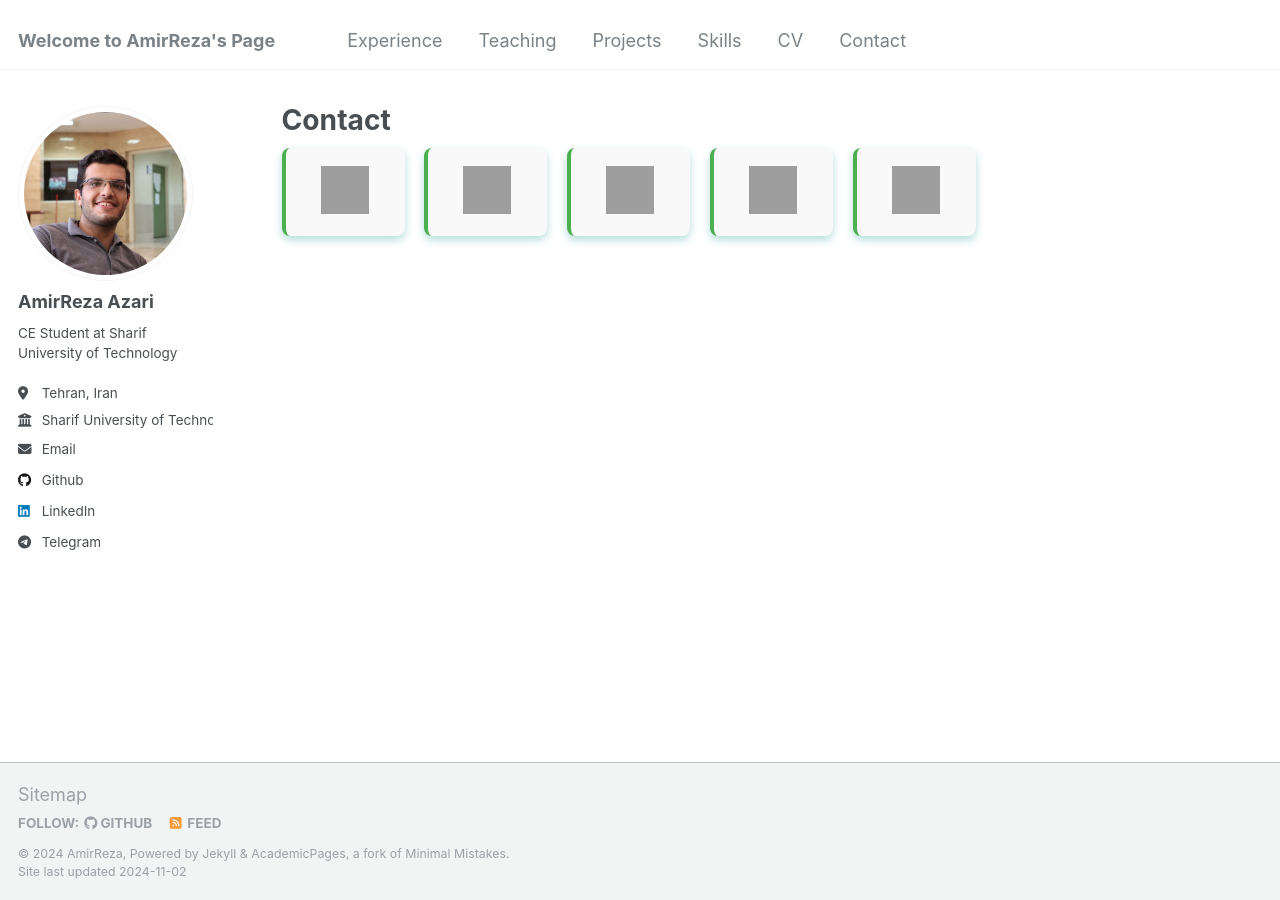
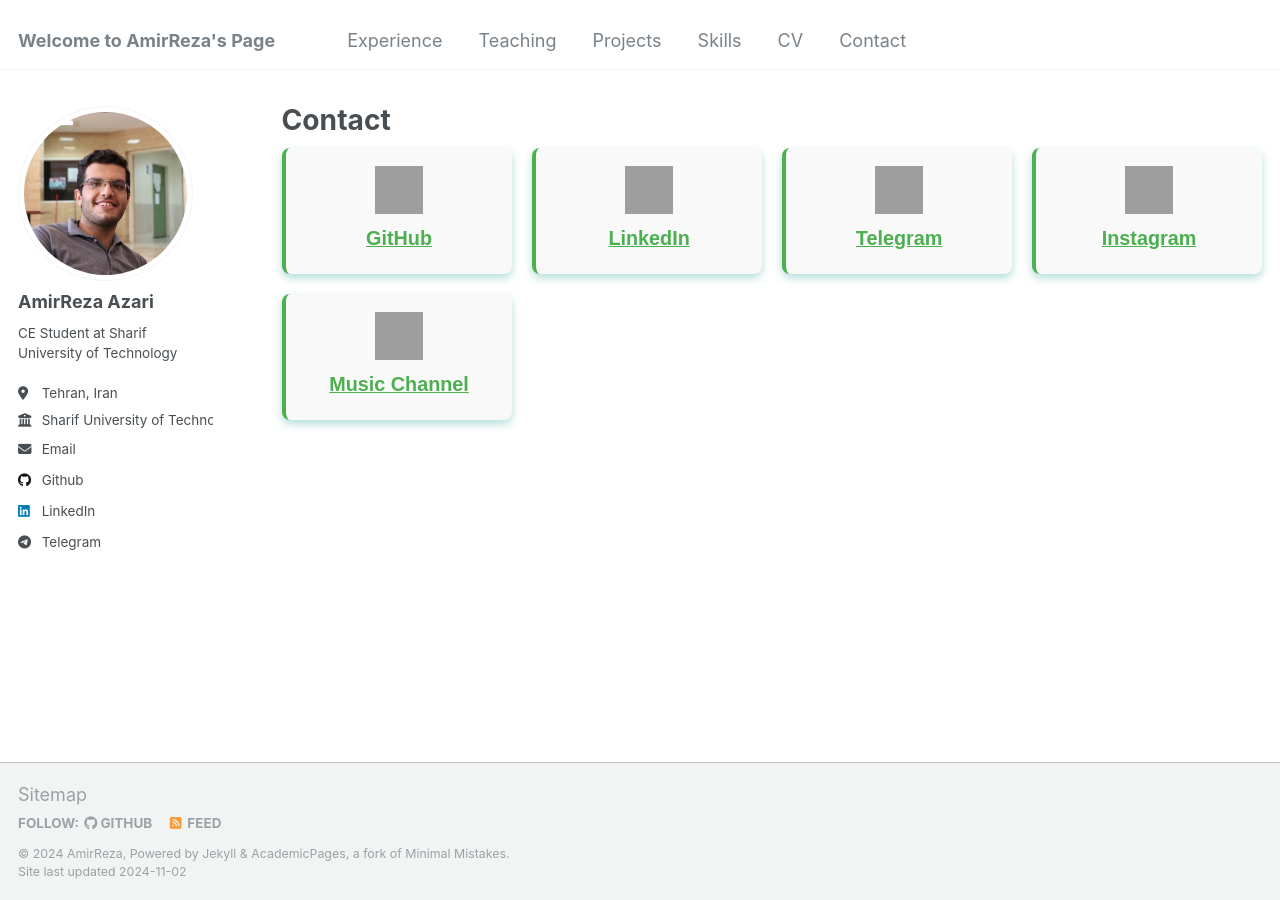
Before and after one commit to Amirreza81/Amirreza81.github.io, a Jekyll site: the page built from _pages/contact.md, in a window 1280 px wide. Built offline with Jekyll 4.4.1, drawn with Linux system fonts in a browser that asks for light colours; grey boxes are pictures that could not be loaded.

Commit message:
edit contact page

```diff
--- a/_pages/contact.md
+++ b/_pages/contact.md
@@ -9,37 +9,32 @@ author_profile: true
 
   <!-- GitHub Card -->
   <div class="contact-card animated-card" style="--delay: 0;">
-    <a href="https://github.com/Amirreza81" target="_blank">
-      <img src="https://img.icons8.com/material-outlined/48/000000/github.png" alt="GitHub" class="icon">
-    </a>
+    <img src="https://img.icons8.com/material-outlined/48/000000/github.png" alt="GitHub" class="icon">
+    <a href="https://github.com/Amirreza81" target="_blank" class="contact-link">GitHub</a>
   </div>
 
   <!-- LinkedIn Card -->
   <div class="contact-card animated-card" style="--delay: 1;">
-    <a href="https://www.linkedin.com/in/amirreza-azari-2b3a13229/" target="_blank">
-      <img src="https://img.icons8.com/ios-glyphs/48/000000/linkedin.png" alt="LinkedIn" class="icon">
-    </a>
+    <img src="https://img.icons8.com/ios-glyphs/48/000000/linkedin.png" alt="LinkedIn" class="icon">
+    <a href="https://www.linkedin.com/in/amirreza-azari-2b3a13229/" target="_blank" class="contact-link">LinkedIn</a>
   </div>
 
   <!-- Telegram Card -->
   <div class="contact-card animated-card" style="--delay: 2;">
-    <a href="https://t.me/AmirReza_Azari" target="_blank">
-      <img src="https://img.icons8.com/ios-filled/48/000000/telegram-app.png" alt="Telegram" class="icon">
-    </a>
+    <img src="https://img.icons8.com/ios-filled/48/000000/telegram-app.png" alt="Telegram" class="icon">
+    <a href="https://t.me/AmirReza_Azari" target="_blank" class="contact-link">Telegram</a>
   </div>
 
   <!-- Instagram Card -->
   <div class="contact-card animated-card" style="--delay: 3;">
-    <a href="https://instagram.com/amirrezaazari_" target="_blank">
-      <img src="https://img.icons8.com/ios-filled/48/000000/instagram-new.png" alt="Instagram" class="icon">
-    </a>
+    <img src="https://img.icons8.com/ios-filled/48/000000/instagram-new.png" alt="Instagram" class="icon">
+    <a href="https://instagram.com/amirrezaazari_" target="_blank" class="contact-link">Instagram</a>
   </div>
 
   <!-- Music Channel Card -->
   <div class="contact-card animated-card" style="--delay: 4;">
-    <a href="https://t.me/avayeamir" target="_blank">
-      <img src="https://img.icons8.com/ios-glyphs/48/000000/music.png" alt="Music Channel" class="icon">
-    </a>
+    <img src="https://img.icons8.com/ios-glyphs/48/000000/music.png" alt="Music Channel" class="icon">
+    <a href="https://t.me/avayeamir" target="_blank" class="contact-link">Music Channel</a>
   </div>
 
 </div>
@@ -48,7 +43,7 @@ author_profile: true
   /* Contact Section and Card Styles */
   .contact-section {
     display: grid;
-    grid-template-columns: repeat(auto-fill, minmax(120px, 1fr));
+    grid-template-columns: repeat(auto-fill, minmax(200px, 1fr));
     gap: 20px;
     font-family: Arial, sans-serif;
   }
@@ -75,6 +70,19 @@ author_profile: true
     transform: translateY(-5px) scale(1.03);
     background-color: #e8f5e9;
     box-shadow: 0 6px 12px rgba(0, 150, 136, 0.5); /* سایه سبز بیشتر در hover */
+  }
+
+  .contact-link {
+    color: #4CAF50;
+    font-weight: bold;
+    text-decoration: none;
+    font-size: 1.1em;
+    margin-top: 8px;
+    transition: color 0.3s ease;
+  }
+
+  .contact-link:hover {
+    color: #388E3C;
   }
 
   /* Icon Styles and Hover Effect */
```
Also changed, not shown: other parts of _pages/contact.md (+1 -1 lines).
